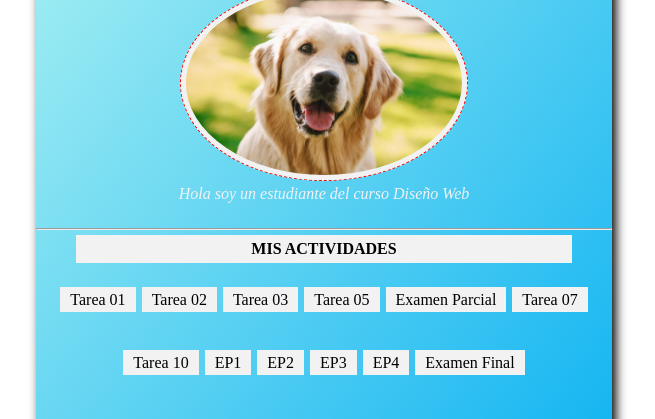
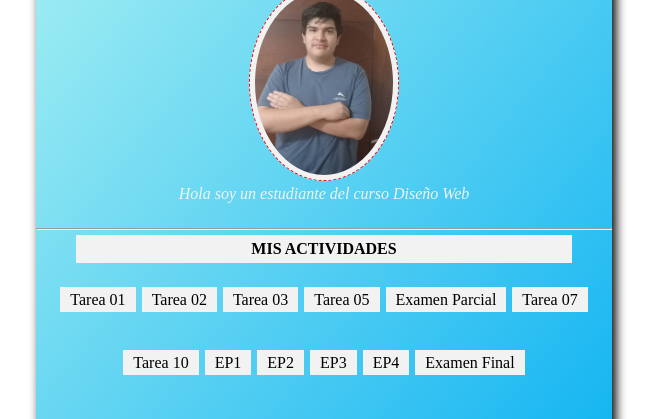
Before and after one commit to Eadavila321/-Eadavila321.github.io, a plain HTML site: page index.html in a window 1280 px wide. Shown: the part 177-596 px from the top of the page, without its empty margins (316-971 px from the left). Drawn offline with Linux system fonts and the light colour scheme.

Commit message:
Update index.html1

```diff
--- a/index.html
+++ b/index.html
@@ -15,7 +15,7 @@
         </div>
         <div id="personal">
             <h1>Enrique Davila</h1>
-            <img src="img/perro1.jpg" alt="EDR">
+            <img src="img/yo.jfif" alt="EDR">
             <p>Hola soy un estudiante del curso Diseño Web</p>
         </div>
         <hr>
```
